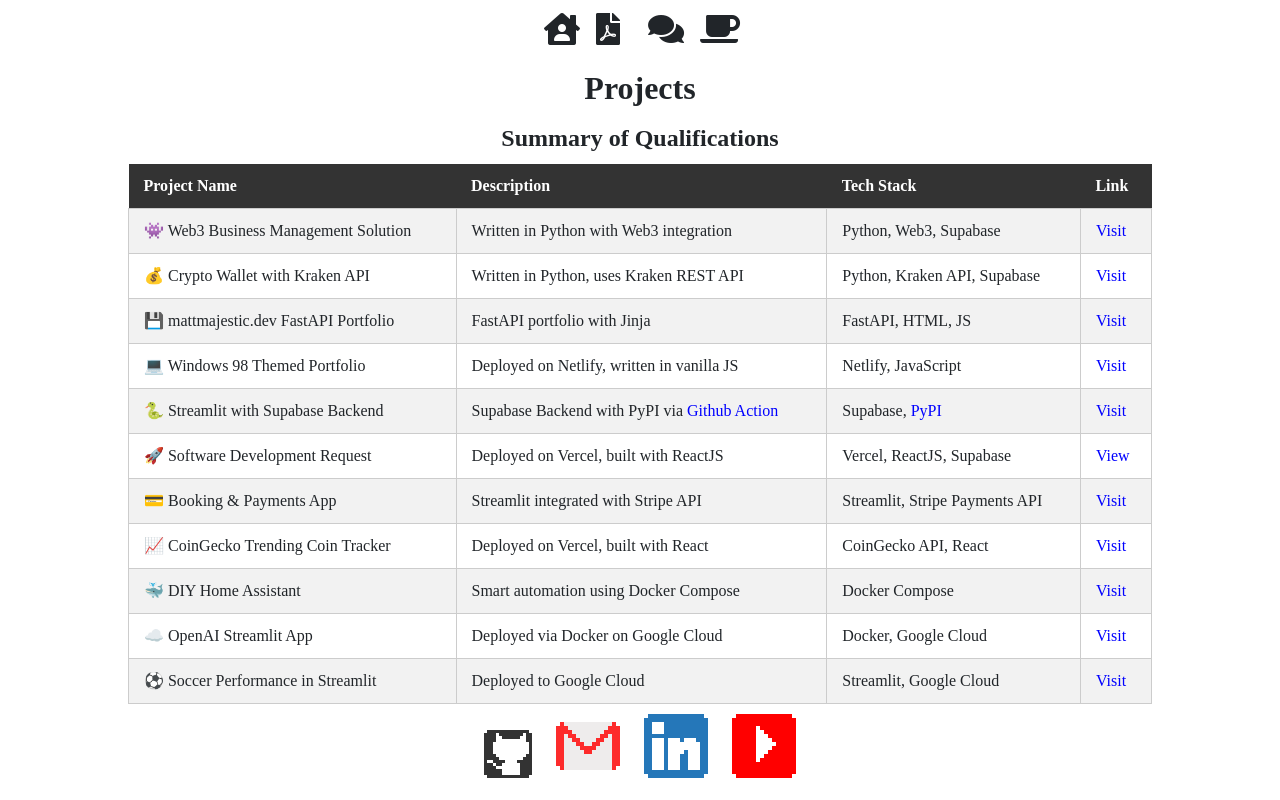
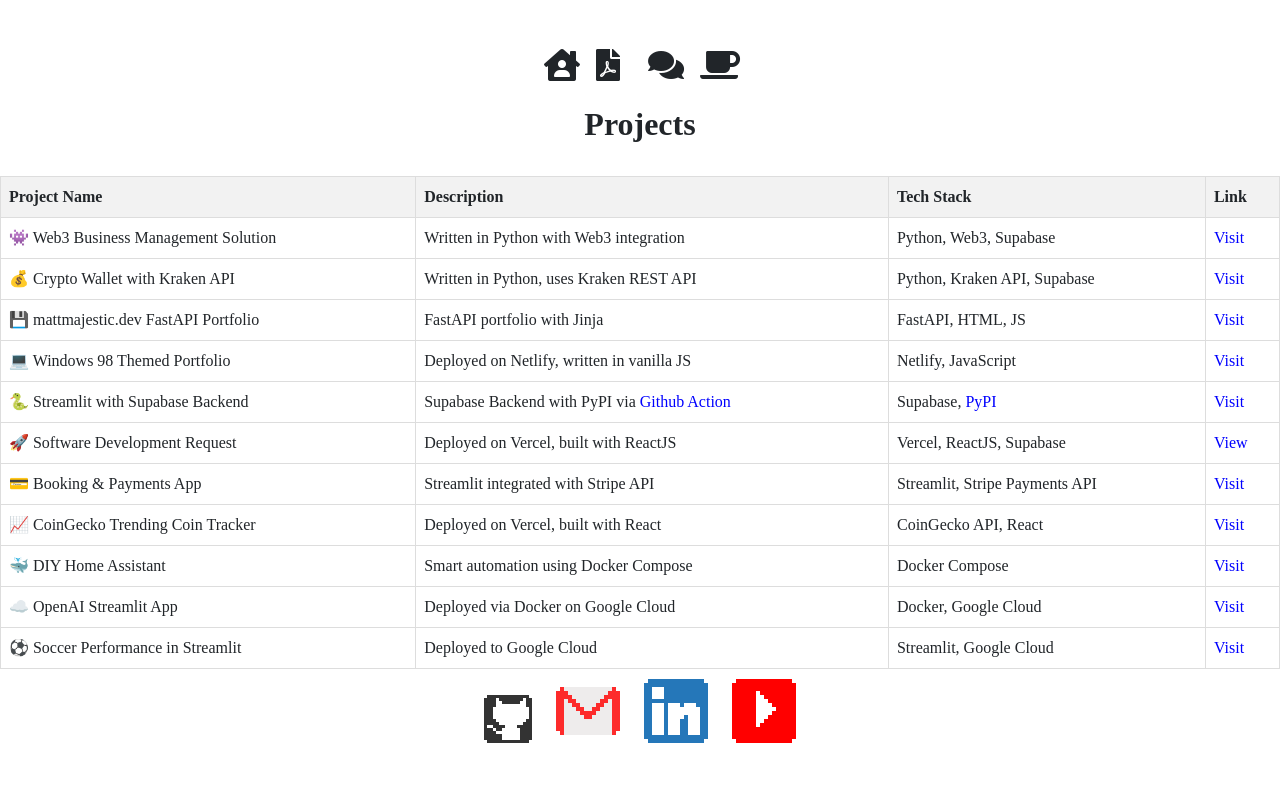
Before and after one commit to mattmajestic/mattmajestic.dev, a FastAPI app: page /projects in a window 1280 px wide. Run offline with FastAPI, Linux system fonts and the light colour scheme.

Commit message:
format tabe

```diff
--- a/static/styles.css
+++ b/static/styles.css
@@ -102,31 +102,24 @@
   padding: 10px; /* Add padding around each icon to increase the space */
 }
 
-/* Center the table on the page */
 table {
-  margin: 0 auto;
-  width: 80%; /* You can adjust this to control the table's width */
+  width: 100%;
   border-collapse: collapse;
+  margin-top: 20px;
 }
 
-/* Style the table headers */
-th {
-  background-color: #333;
-  color: white;
-  font-weight: bold;
+th, td {
+  border: 1px solid #ddd;
+  padding: 8px;
   text-align: left;
-  padding: 10px 15px;
 }
 
-/* Style the table data cells */
-td {
-  border: 1px solid #ccc;
-  padding: 10px 15px;
+th {
+  background-color: #f2f2f2;
 }
 
-/* Style the alternate rows with a different background color */
-tr:nth-child(even) {
-  background-color: #f2f2f2;
+tr:hover {
+  background-color: #f5f5f5;
 }
 
 /* Style the links */
--- a/templates/projects.html
+++ b/templates/projects.html
@@ -25,7 +25,6 @@
     </a>
   </div>
   <h1>Projects</h1>
-  <h2>Summary of Qualifications</h2>
   <table>
         <tr>
             <th>Project Name</th>
```
